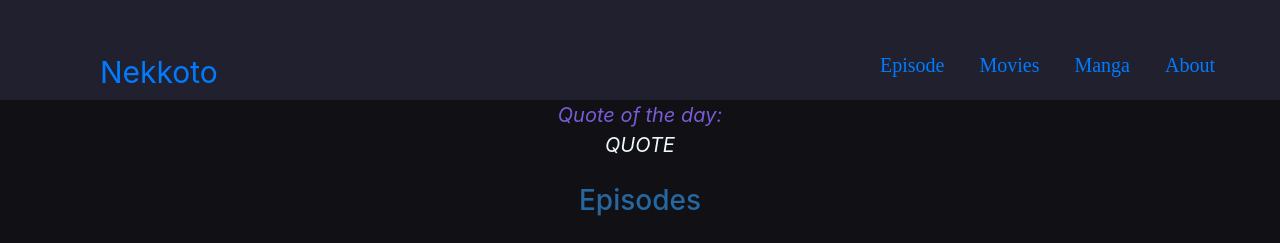
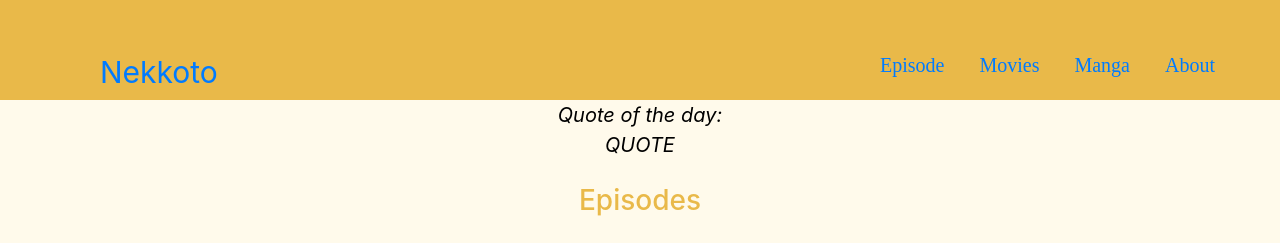
Before and after one commit to mainali123/diwashmainali-website, a PHP site: page /Projects/Anime_website/Index.html in a window 1280 px wide. Shown: the top 243 px of the page. Run offline with PHP 8.4, Linux system fonts and the light colour scheme.

Commit message:
26th one

```diff
--- a/Projects/Anime_website/style/style.css
+++ b/Projects/Anime_website/style/style.css
@@ -1,15 +1,19 @@
+/* background color = #FFFAEB
+support color = #E9B949 */
+
 *{
+    align-items: center;
     margin: 0;
     padding: 0;
     box-sizing: border-box;
 }
 body{
-    background-color: #101015;
+    background-color: #FFFAEB;
 }
 
 header{
     height: 100px;
-    background: #20202e;
+    background: #E9B949;
     width: 100%;
     /* position: fixed; */
     z-index: 12;
@@ -19,6 +23,8 @@ header{
     font-size: 30px;
     padding: 50px;
     margin-left: 50px;
+    color: #E9B949;
+
 }
 
 .menu{
@@ -26,6 +32,7 @@ header{
     font-size: 20px;
     float: right;
     list-style: none;
+    color: #E9B949;
 }
 
 .menu li{
@@ -37,8 +44,8 @@ header{
 }
 
 .menu li a:hover{
-    background-color: #101015;
-    border: 1px solid #101015;
+    background-color: #E9B949;
+    border: 1px solid #E9B949;
     border-radius: 5px;
     border-width: auto;
 }
@@ -50,25 +57,25 @@ header{
 }
 
 .quote{
-    color: rgb(120, 92, 211);
+    color: black;
     font-size: 20px;
     font-style: bold;
 
 }
 
 .quote_of_the_day{
-    color: aliceblue;
+    color: black;
     font-size: 20px;
     text-align: center;
 }
 
 .episode{
-    color: rgb(38, 103, 159);
+    color: #E9B949;
     text-align: center;
 }
 
 .movie{
-    color: rgb(38, 103, 159);
+    color: #E9B949(38, 103, 159);
     text-align: center;
 }
 
@@ -82,7 +89,7 @@ img{
 
     width: 200px;
     height: 350px;
-    background-color: #20202e;
+    background-color: #E9B949;
     margin: 20px;
     float: left;
     border-radius: 15px;
@@ -97,7 +104,7 @@ img{
 
 .anime:hover{
     transform: scale(1.1);
-    box-shadow: 0 0 10px #fff;
+    box-shadow: 0 0 10px #E9B949;
 }
 
 .anime_info{
```
